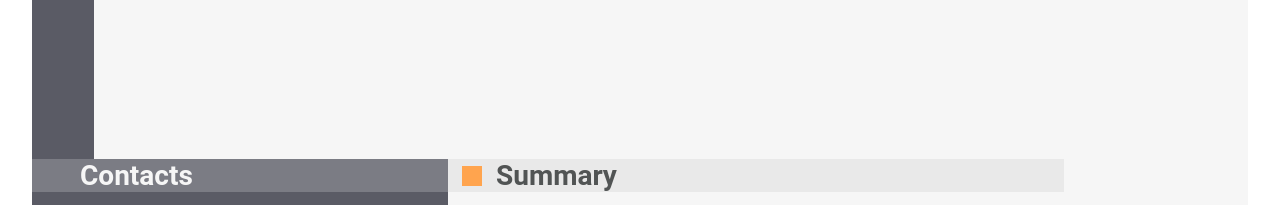
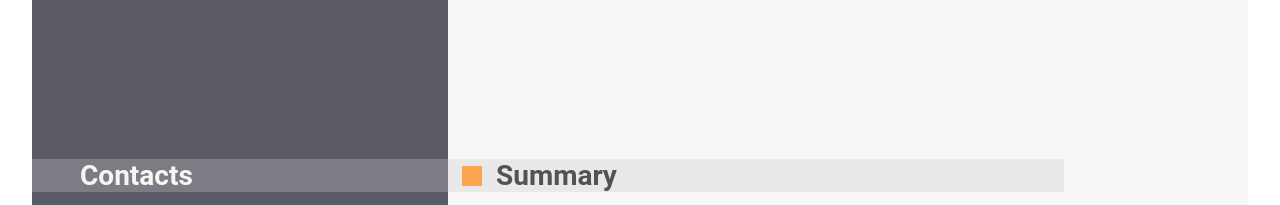
Before and after one commit to mariaparinova/rsschool-cv, a plain HTML site: page index.html in a window 1280 px wide. Shown: the part 223-428 px from the top of the page. Drawn offline with Linux system fonts and the light colour scheme.

```diff
--- a/style.css
+++ b/style.css
@@ -75,6 +75,7 @@ header {
   & .avatar {
     display: flex;
     align-items: center;
+    width: 416px;
     background-color: var(--color-primary);
   }
 
```
Also changed, not shown: src/assets/icons/discord.svg (added), src/assets/icons/github.svg (added), src/assets/icons/gmail.svg (added), src/assets/icons/linkedin.svg (added), src/assets/icons/map.svg (added), src/assets/icons/phone.svg (added), src/assets/icons/rschool-logo.svg (added).
